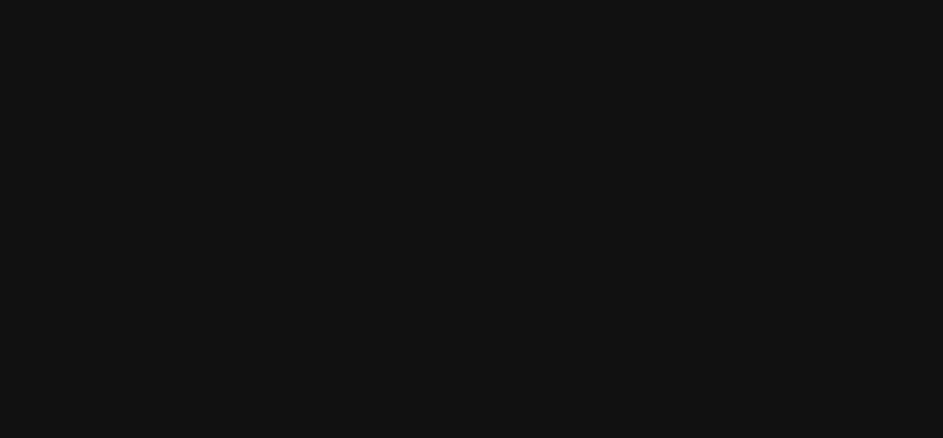
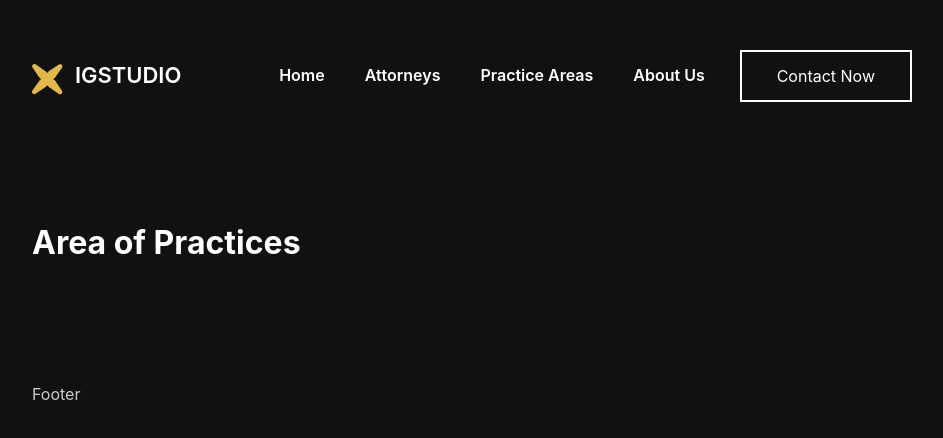
Before and after one commit to coding-francis/react-upskill, a React (Create React App) app: page /Area in a window 1280 px wide. Before the commit this address had no page. Shown: the top 438 px of the page, without its empty margins (168-1111 px from the left). Built offline with nearby package versions, Linux system fonts and the light colour scheme.

Commit message:
still on

```diff
--- a/src/App.js
+++ b/src/App.js
@@ -3,6 +3,7 @@
 import Attorneys from "./components/attorney";
 import About from "./components/about";
 import Contact from "./components/contact";
+import Area from "./components/area";
 
 function App() {
   return (
@@ -12,6 +13,7 @@
               <Route path="/Attorneys" element={<Attorneys/>}/>
               <Route path="/About" element={<About/>}/>
               <Route path="/Contact" element={<Contact/>}/>
+              <Route path="/Area" element={<Area/>} />
           </Routes>
       </BrowserRouter>
   );
--- a/src/components/area/index.js
+++ b/src/components/area/index.js
@@ -1,11 +1,13 @@
 import React from "react";
+import Layout from "../../layout/"
+import PracticeArea from "./practice-area";
 import "./styles.css"
 
 const Area =()=>{
     return(
-        <div>
-              <h1>Contact Page</h1>
-        </div>
+        <Layout>
+            <PracticeArea/>
+        </Layout>
     )
 }
 
--- a/src/components/area/practice-area.js
+++ b/src/components/area/practice-area.js
@@ -4,11 +4,11 @@
 const PracticeArea =()=>{
     return(
          <div classname="practise-container">
-                 <div>
-
+                 <div classname="text">
+                       <h1>Area of Practices</h1>
                  </div>
 
-                 <div>
+                 <div classname="cards">
 
                  </div>
          </div>
```
